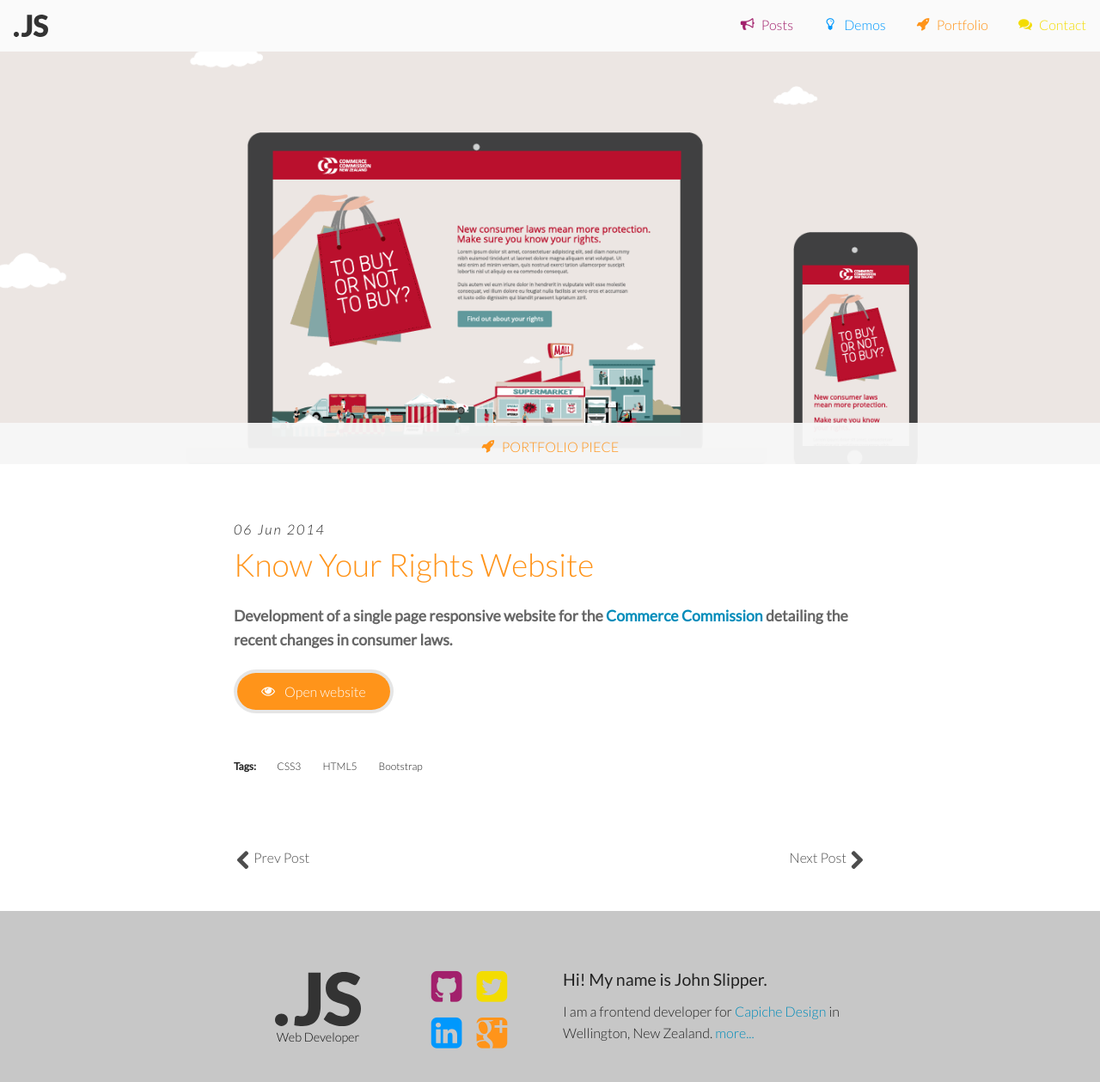
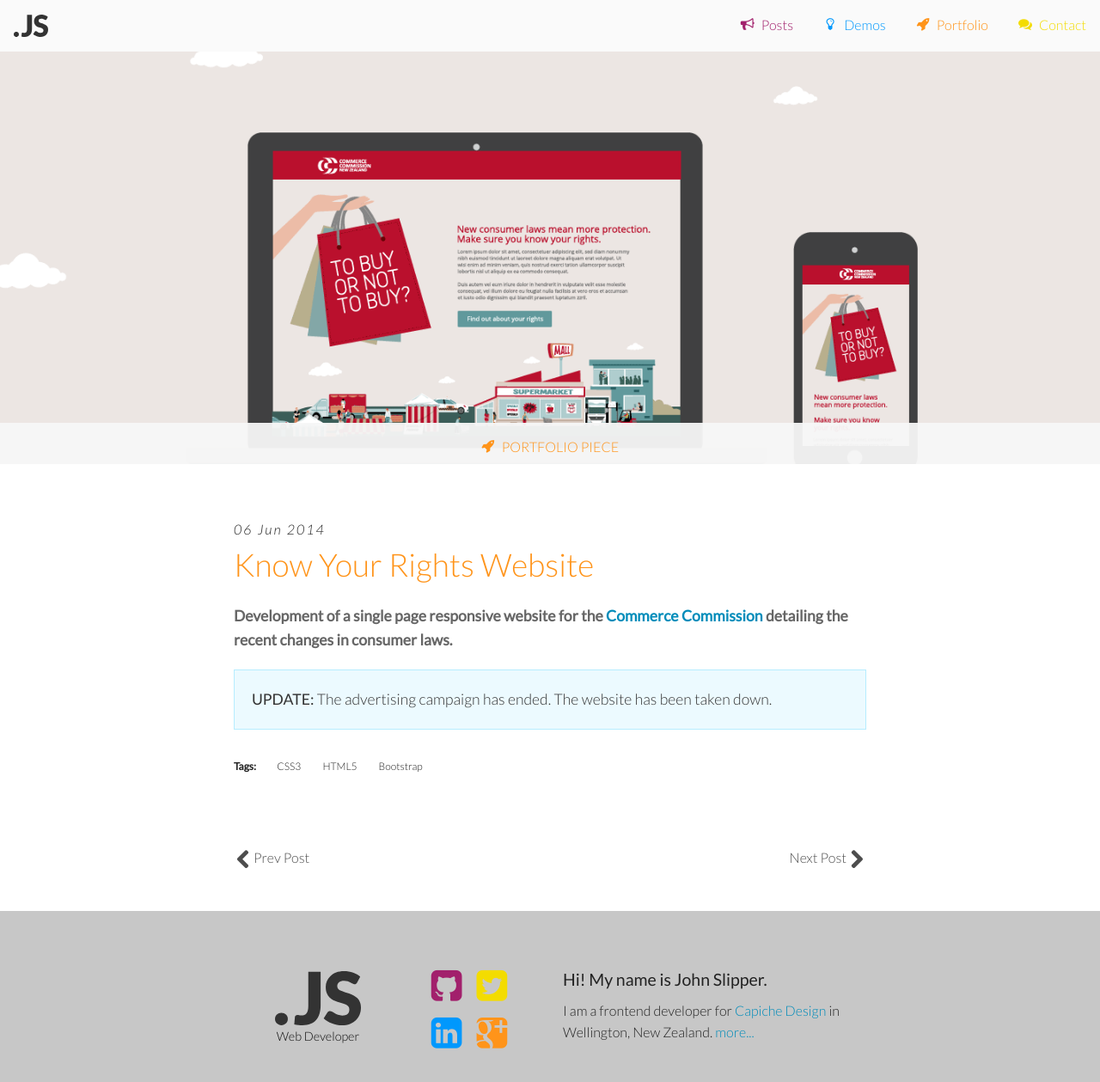
Before and after one commit to johnslipper/johnslipper.github.io, a Jekyll site: the page built from _posts/2014-06-06-know-your-rights-website.markdown, in a window 1280 px wide and 1265 px high. Shown: the top 1259 px of the window at 86% size. Built offline with Jekyll 4.4.1, drawn with Linux system fonts in a browser that asks for light colours; Markdown is read by kramdown in place of the engine named in the settings.

Commit message:
Know Your Rights Link Removal

```diff
--- a/_posts/2014-06-06-know-your-rights-website.markdown
+++ b/_posts/2014-06-06-know-your-rights-website.markdown
@@ -17,7 +17,7 @@
 	alt: Sticker mid-peel,
 	margin-top: -8%
 }
-link-website: 'http://www.knowyourrights.co.nz'
+update: 'The advertising campaign has ended. The website has been taken down.'
 ---
 
 Development of a single page responsive website for the [Commerce Commission](http://www.comcom.govt.nz "Commerce Commission") detailing the recent changes in consumer laws.
```
